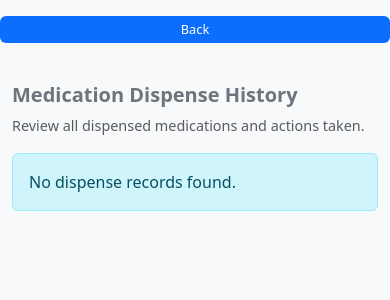
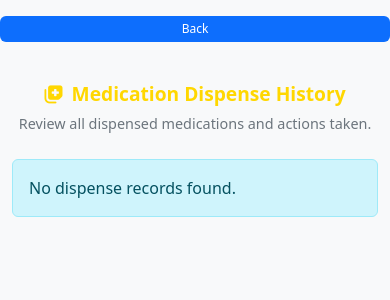
Before and after one commit to sejjtechnologies/hospital_mgmt_core, a Flask app: template templates/pharmacist/history.html in a window 390 px wide. Shown: the part 56-356 px from the top of the page. Run offline with Flask 3, Linux system fonts and the light colour scheme; the template is opened without the code that fills it, so the values that code supplies are empty.

Commit message:
Updated history.html: centered golden heading with icon, styled subheading, improved mobile layout

```diff
--- a/templates/pharmacist/history.html
+++ b/templates/pharmacist/history.html
@@ -5,6 +5,7 @@
   <meta name="viewport" content="width=device-width, initial-scale=1">
   <title>Dispense History</title>
   <link href="https://cdn.jsdelivr.net/npm/bootstrap@5.3.0/dist/css/bootstrap.min.css" rel="stylesheet">
+  <link href="https://cdnjs.cloudflare.com/ajax/libs/font-awesome/6.4.0/css/all.min.css" rel="stylesheet">
   <style>
     body {
       background-color: #f8f9fa;
@@ -12,7 +13,6 @@
     .navbar {
       padding: 0.5rem 1rem;
     }
-    /* Back button styling */
     .back-button {
       margin-top: 1rem;
       margin-left: 1rem;
@@ -24,33 +24,42 @@
       background-color: #0b5ed7;
       color: white;
     }
-    h3 {
+    .page-heading {
+      text-align: center;
+      color: #FFD700;
+      font-weight: bold;
       margin-top: 1rem;
     }
-    table input {
-      min-width: 50px;
+    .page-subheading {
+      text-align: center;
+      color: #6c757d;
+      font-size: 0.95rem;
+      margin-bottom: 1.5rem;
     }
-    .edit-mode input {
-      width: 100%;
-      border: 1px solid #ccc;
+    .table input {
+      font-size: 0.9rem;
       padding: 4px;
-      border-radius: 4px;
     }
     .table th, .table td {
       vertical-align: middle;
+      padding: 0.5rem;
+    }
+    .btn-sm {
+      font-size: 0.75rem;
+      padding: 0.25rem 0.5rem;
     }
     @media (max-width: 768px) {
       .table-responsive table {
-        font-size: 0.9rem;
+        font-size: 0.85rem;
       }
       .btn {
-        font-size: 0.8rem;
+        font-size: 0.75rem;
         padding: 0.25rem 0.5rem;
       }
-      h3 {
-        font-size: 1.25rem;
+      .page-heading {
+        font-size: 1.2rem;
       }
-      p {
+      .page-subheading {
         font-size: 0.9rem;
       }
       .back-button {
@@ -70,17 +79,16 @@
   </div>
 </nav>
 
-<!-- Back button below navbar -->
 <a class="btn back-button" href="{{ url_for('pharmacist.pharmacist_dashboard') }}">Back</a>
 
 <div class="container mt-4">
-  <h3 class="fw-bold text-secondary">Medication Dispense History</h3>
-  <p class="text-muted">Review all dispensed medications and actions taken.</p>
+  <h3 class="page-heading"><i class="fas fa-notes-medical me-2"></i>Medication Dispense History</h3>
+  <p class="page-subheading">Review all dispensed medications and actions taken.</p>
 
   {% if logs %}
     <div class="table-responsive">
-      <table class="table table-bordered table-striped align-middle">
-        <thead class="table-secondary">
+      <table class="table table-bordered align-middle">
+        <thead>
           <tr>
             <th>Patient</th>
             <th>Medication</th>
```
